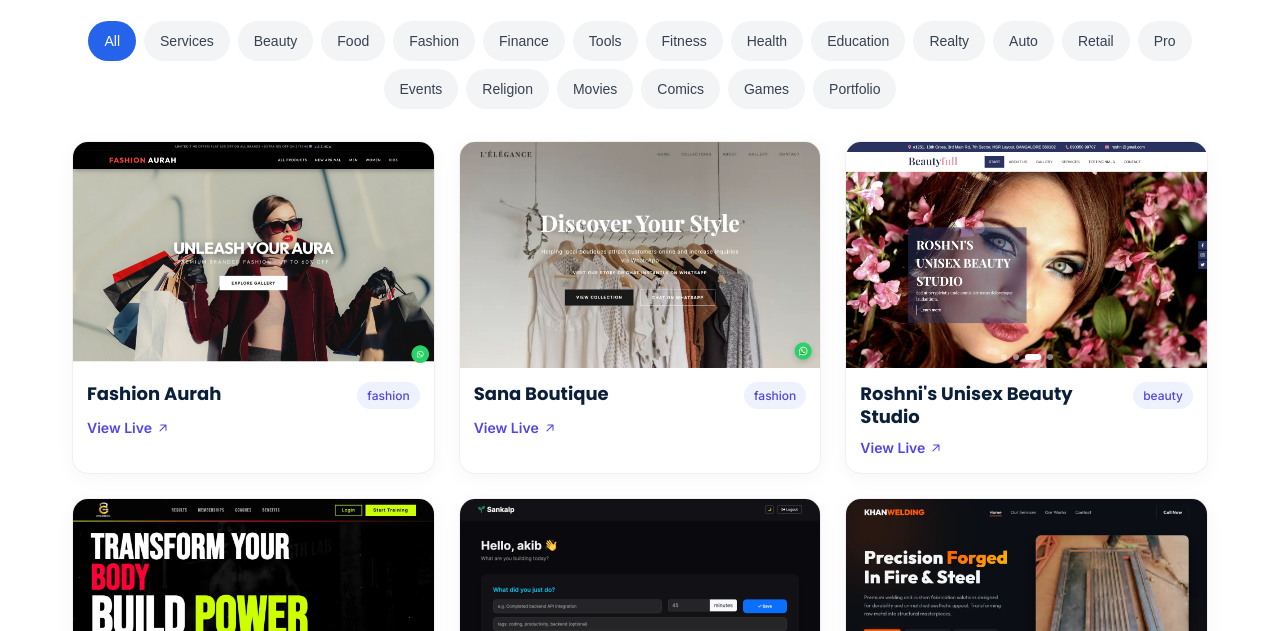
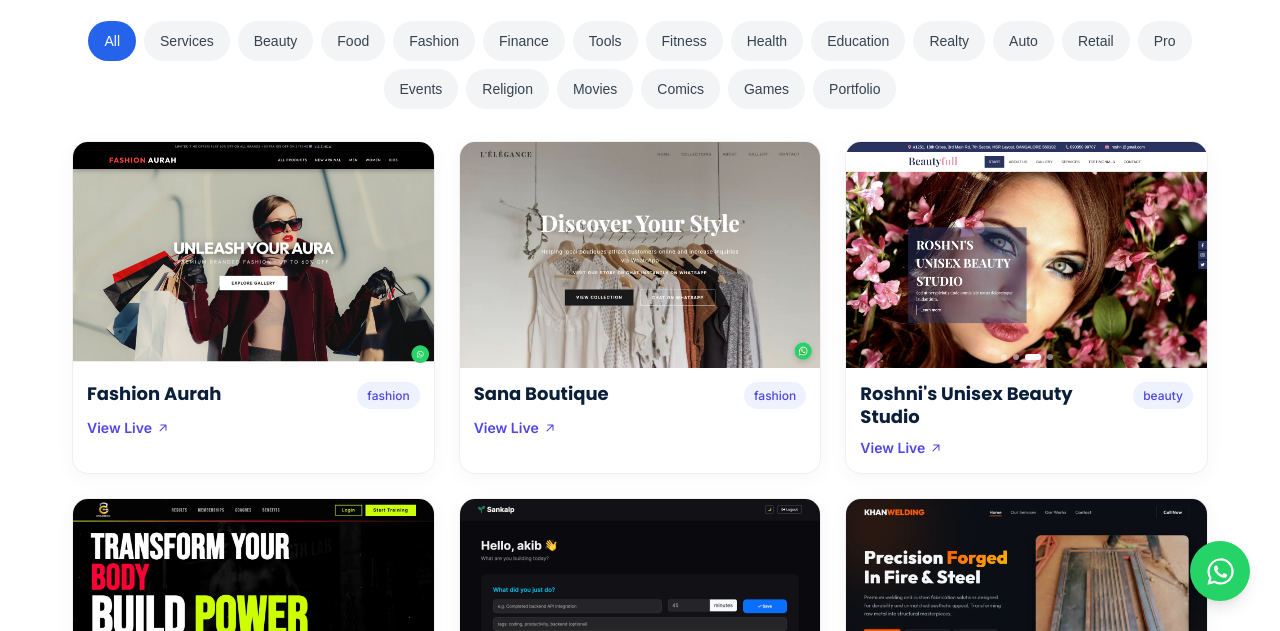
Before and after one commit to DEVELSTAR/akibdemo.site, a plain HTML site: page index.html in a window 1280 px wide. Shown: the part 169-800 px from the top of the page. Drawn offline with Linux system fonts and the light colour scheme.

Commit message:
added whatsapp btn

```diff
--- a/index.html
+++ b/index.html
@@ -104,6 +104,12 @@
         </div>
     </footer>
 
+
+    <!-- Sticky WhatsApp Button -->
+    <a href="https://wa.me/9012626767" class="whatsapp-float">
+        <svg width="35" height="35" viewBox="0 0 24 24" fill="white"><path d="M18.403 5.633A8.919 8.919 0 0 0 12.053 3c-4.948 0-8.976 4.027-8.978 8.977 0 1.582.413 3.126 1.198 4.488L3 21.116l4.759-1.249a8.981 8.981 0 0 0 4.29 1.093h.004c4.947 0 8.975-4.027 8.977-8.977a8.926 8.926 0 0 0-2.627-6.35m-6.35 13.812h-.003a7.446 7.446 0 0 1-3.798-1.041l-.272-.162-2.824.741.753-2.753-.177-.282a7.448 7.448 0 0 1-1.141-3.971c.002-4.114 3.349-7.461 7.465-7.461a7.413 7.413 0 0 1 5.275 2.188 7.42 7.42 0 0 1 2.183 5.279c-.002 4.114-3.349 7.462-7.461 7.462m4.093-5.589c-.225-.113-1.327-.655-1.533-.73-.205-.075-.354-.112-.504.112-.149.224-.579.73-.71.88-.131.149-.262.168-.486.056-.224-.112-.947-.349-1.804-1.113-.667-.595-1.117-1.329-1.248-1.554-.131-.225-.014-.346.099-.458.101-.1.224-.262.336-.393.112-.131.149-.224.224-.374.075-.149.037-.28-.019-.393-.056-.113-.504-1.214-.69-1.663-.181-.435-.366-.377-.504-.383-.131-.006-.28-.006-.429-.006-.149 0-.392.056-.598.28-.206.225-.785.767-.785 1.871 0 1.104.804 2.171.916 2.321.112.15 1.582 2.415 3.832 3.387.536.231.954.369 1.279.473.536.171 1.024.147 1.412.089.43-.066 1.327-.542 1.514-1.066.187-.524.187-.973.131-1.067-.056-.094-.206-.15-.43-.262"/></svg>
+    </a>
+
     <!-- Defer non-critical JS -->
     <script src="script.js" defer></script>
 </body>
--- a/styles.css
+++ b/styles.css
@@ -141,6 +141,36 @@ a {
     color: #fff;
 }
 
+/* Sticky WhatsApp Button */
+.whatsapp-float {
+    position: fixed;
+    bottom: 20px;
+    right: 20px;
+    width: 56px;
+    height: 56px;
+    background: #25d366;
+    border-radius: 50%;
+    display: flex;
+    align-items: center;
+    justify-content: center;
+    z-index: 1000;
+    box-shadow: var(--shadow-lg);
+    transition: transform 0.3s ease, background-color 0.3s ease;
+}
+
+.whatsapp-float:hover {
+    transform: scale(1.1);
+    background: #20b858;
+}
+
+@media (min-width: 768px) {
+    .whatsapp-float {
+        bottom: 30px;
+        right: 30px;
+        width: 60px;
+        height: 60px;
+    }
+}
 @media (min-width: 768px) {
     .filter-bar {
         justify-content: center;
```
